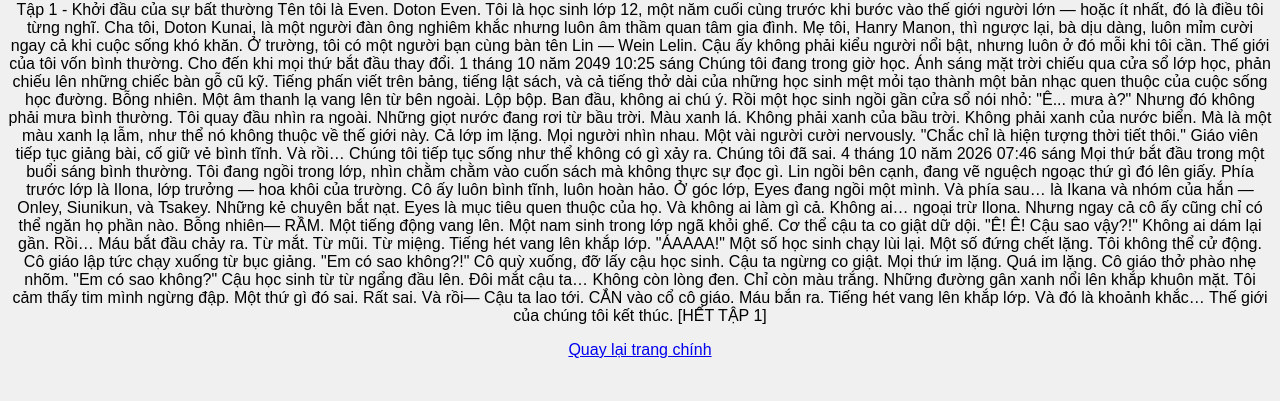
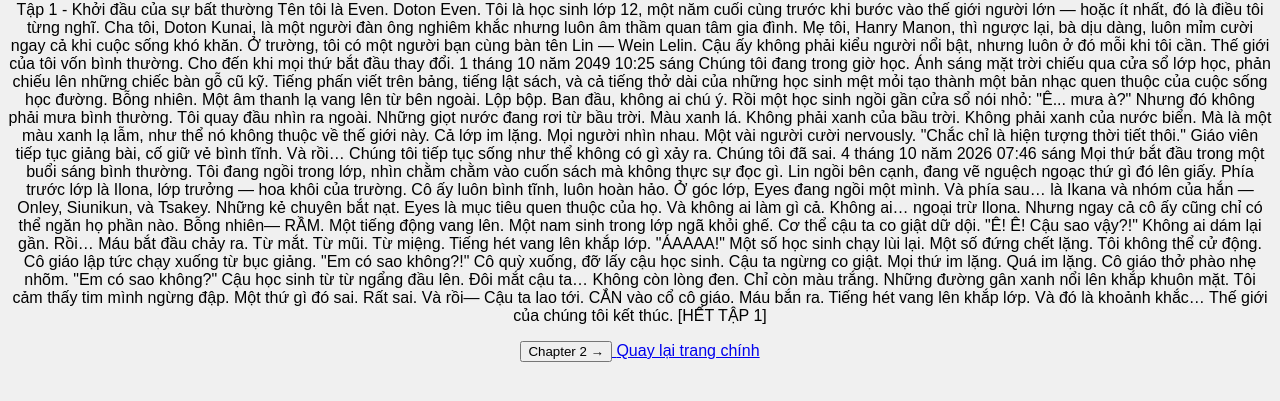
Before and after one commit to trantrinhyeuem-stack/truyen-NE, a plain HTML site: page event.html in a window 1280 px wide. Shown: the part 79-480 px from the top of the page. Drawn offline with Linux system fonts and the light colour scheme.

Commit message:
Add button to navigate to Chapter 2

```diff
--- a/event.html
+++ b/event.html
@@ -94,6 +94,9 @@ Tiếng hét vang lên khắp lớp.
 Và đó là khoảnh khắc…
 Thế giới của chúng tôi kết thúc.
 [HẾT TẬP 1]</p>
+    <a href="event2.html">
+        <button> Chapter 2 →</button>
+    </a>
 
     <a href="index.html">Quay lại trang chính</a>
 
```
